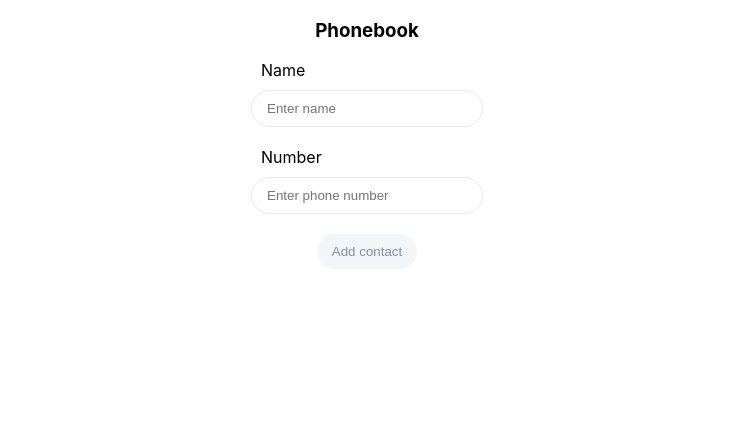
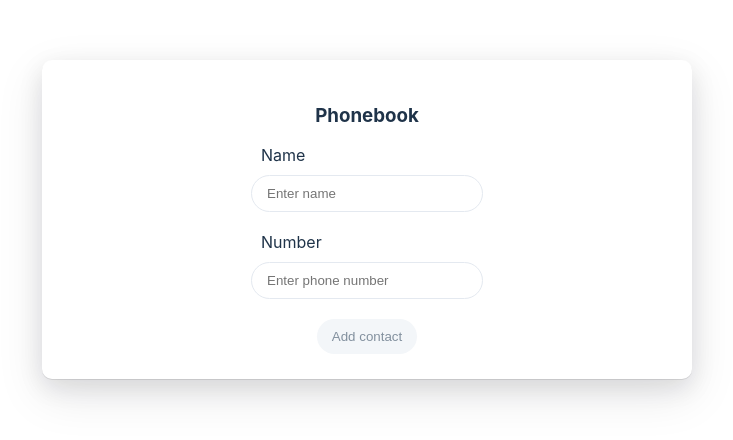
Before and after one commit to a7ndriyyy/goit-react-hw-02-phonebook, a React (Create React App) app: page / in a window 1280 px wide. Shown: the top 440 px of the page, without its empty margins (273-1006 px from the left). Built offline with nearby package versions, Linux system fonts and the light colour scheme.

Commit message:
cont(act(lst(

```diff
--- a/src/App.module.css
+++ b/src/App.module.css
@@ -0,0 +1,21 @@
+.content {
+  justify-content: space-around;
+  margin: 0 auto;
+  padding: 0 60px 0 60px;
+  display: flex;
+  flex-direction: column;
+}
+.content__container {
+  justify-content: space-around;
+  margin: 0 auto;
+  margin-top: 60px;
+  padding: 25px;
+  display: flex;
+  flex-direction: column;
+  width: 600px;
+  background-color: #fff;
+  box-shadow: 0 1px 0 rgba(17, 17, 26, 0.1), 0 8px 24px rgba(17, 17, 26, 0.1),
+    0 16px 48px rgba(17, 17, 26, 0.1);
+  color: #1f3349;
+  border-radius: 10px;
+}
--- a/src/components/App.jsx
+++ b/src/components/App.jsx
@@ -49,8 +49,6 @@ export class App extends Component {
     }));
 
   render() {
-    // const { filter } = this.state;
-
     return (
       <section className={css.content}>
         <div className={css.content__container}>
```
Also changed, not shown: src/components/ContactList/ContactList.jsx (added, +25 -0 lines), src/components/ContactList/ContactList.module.css (added, +49 -0 lines).
